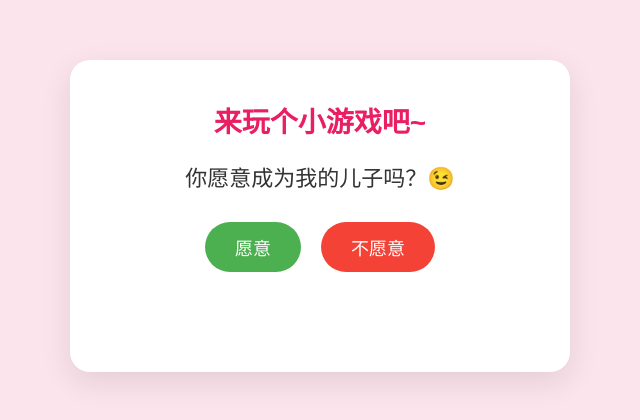
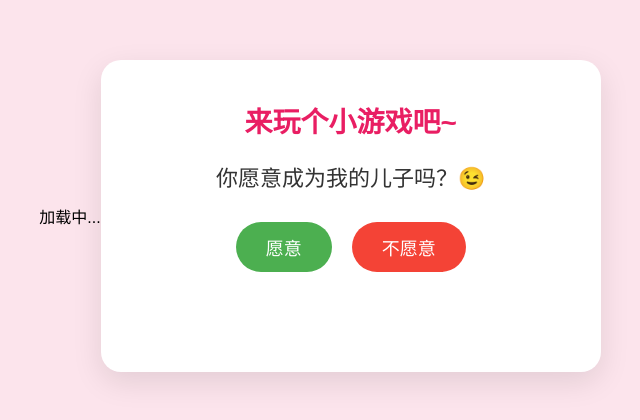
Before and after one commit to syh-2005/fun-interactive-site, a plain HTML site: page index.html in a window 1280 px wide. Shown: the part 184-604 px from the top of the page, without its empty margins (320-960 px from the left). Drawn offline with Linux system fonts and the light colour scheme.

Commit message:
Update index.html

```diff
--- a/index.html
+++ b/index.html
@@ -8,6 +8,7 @@
     <link rel="stylesheet" href="style.css">
 </head>
 <body>
+    <div class="loader" id="loader">加载中...</div>
     <div class="container">
         <h1>来玩个小游戏吧~</h1>
         <p class="question">你愿意成为我的儿子吗？😉</p>
@@ -25,4 +26,5 @@
     <!-- 引入JS逻辑 -->
     <script src="script.js"></script>
 </body>
+
 </html>
```
